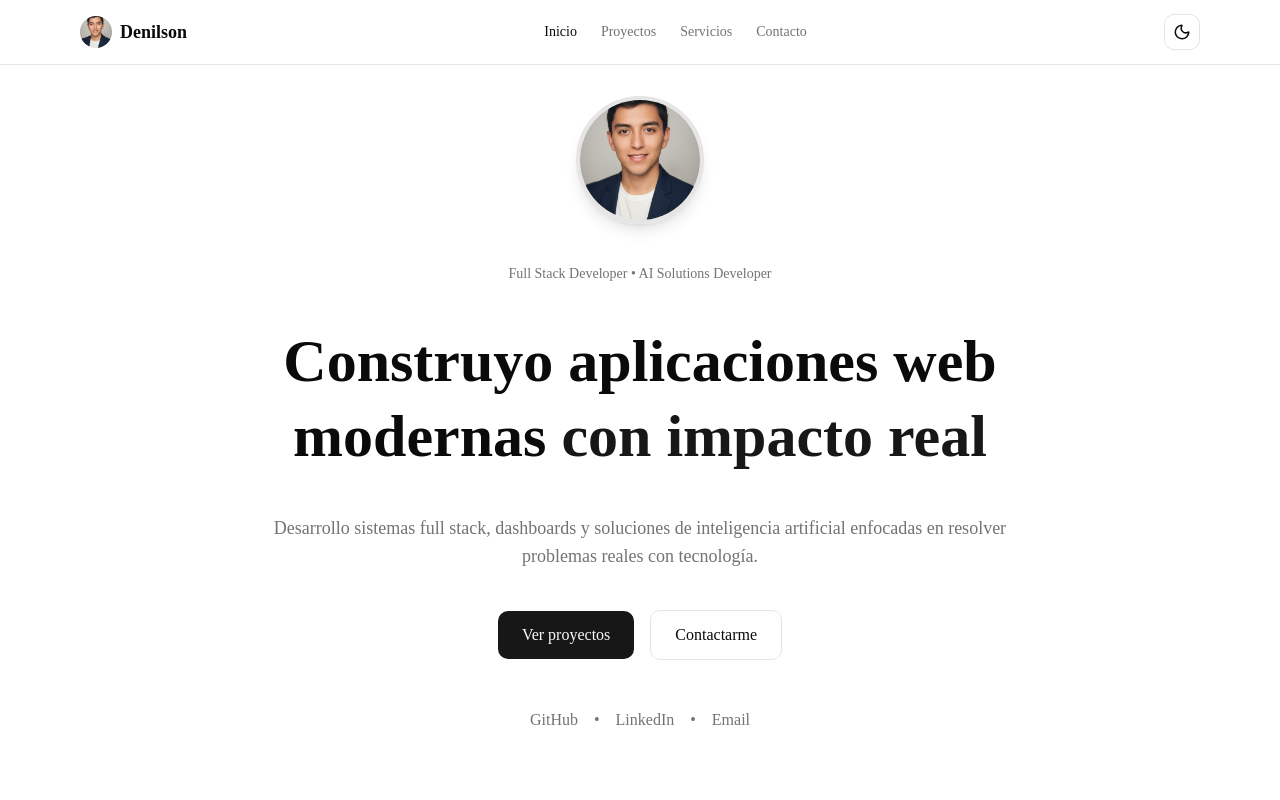
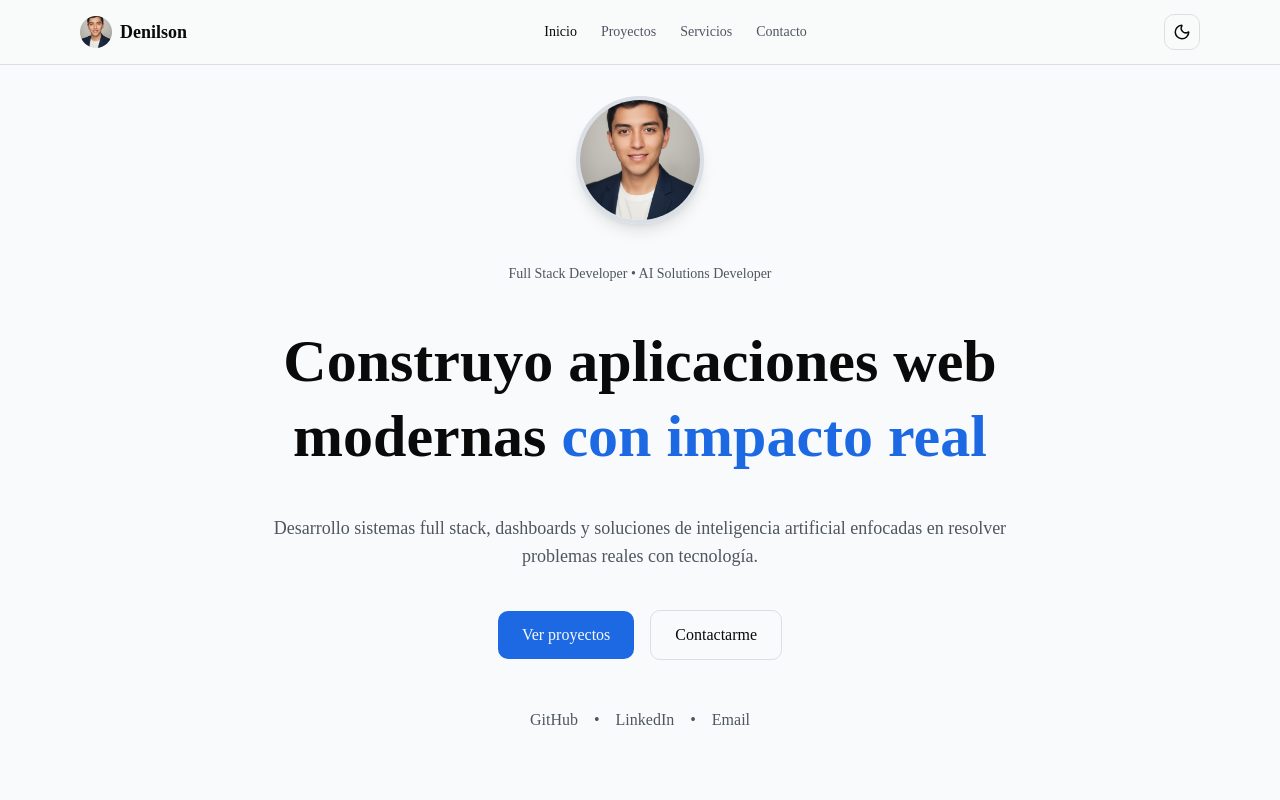
Before and after one commit to trevolcanm10/denilson-portfolio, a Next.js app: page / in a window 1280 px wide. Shown: the top 800 px of the page. Built offline with nearby package versions, Linux system fonts and the light colour scheme.

Commit message:
Mejoras en el home

```diff
--- a/app/globals.css
+++ b/app/globals.css
@@ -49,72 +49,72 @@
 }
 
 :root {
-  --background: oklch(1 0 0);
+  --background: oklch(0.985 0.002 260);
   --foreground: oklch(0.145 0 0);
   --card: oklch(1 0 0);
   --card-foreground: oklch(0.145 0 0);
   --popover: oklch(1 0 0);
   --popover-foreground: oklch(0.145 0 0);
-  --primary: oklch(0.205 0 0);
+  --primary: oklch(0.55 0.2 260);
   --primary-foreground: oklch(0.985 0 0);
-  --secondary: oklch(0.97 0 0);
+  --secondary: oklch(0.96 0.01 260);
   --secondary-foreground: oklch(0.205 0 0);
-  --muted: oklch(0.97 0 0);
-  --muted-foreground: oklch(0.556 0 0);
-  --accent: oklch(0.97 0 0);
+  --muted: oklch(0.96 0.005 260);
+  --muted-foreground: oklch(0.45 0.02 260);
+  --accent: oklch(0.96 0.01 260);
   --accent-foreground: oklch(0.205 0 0);
   --destructive: oklch(0.577 0.245 27.325);
-  --border: oklch(0.922 0 0);
-  --input: oklch(0.922 0 0);
-  --ring: oklch(0.708 0 0);
-  --chart-1: oklch(0.87 0 0);
-  --chart-2: oklch(0.556 0 0);
-  --chart-3: oklch(0.439 0 0);
-  --chart-4: oklch(0.371 0 0);
-  --chart-5: oklch(0.269 0 0);
+  --border: oklch(0.90 0.01 260);
+  --input: oklch(0.90 0.01 260);
+  --ring: oklch(0.55 0.2 260);
+  --chart-1: oklch(0.55 0.2 260);
+  --chart-2: oklch(0.65 0.15 260);
+  --chart-3: oklch(0.75 0.1 260);
+  --chart-4: oklch(0.85 0.05 260);
+  --chart-5: oklch(0.90 0.02 260);
   --radius: 0.625rem;
-  --sidebar: oklch(0.985 0 0);
+  --sidebar: oklch(0.985 0.002 260);
   --sidebar-foreground: oklch(0.145 0 0);
-  --sidebar-primary: oklch(0.205 0 0);
+  --sidebar-primary: oklch(0.55 0.2 260);
   --sidebar-primary-foreground: oklch(0.985 0 0);
-  --sidebar-accent: oklch(0.97 0 0);
+  --sidebar-accent: oklch(0.96 0.01 260);
   --sidebar-accent-foreground: oklch(0.205 0 0);
-  --sidebar-border: oklch(0.922 0 0);
-  --sidebar-ring: oklch(0.708 0 0);
+  --sidebar-border: oklch(0.90 0.01 260);
+  --sidebar-ring: oklch(0.55 0.2 260);
 }
 
 .dark {
-  --background: oklch(0.145 0 0);
+  --background: oklch(0.145 0.005 260);
   --foreground: oklch(0.985 0 0);
-  --card: oklch(0.205 0 0);
+  --card: oklch(0.18 0.005 260);
   --card-foreground: oklch(0.985 0 0);
-  --popover: oklch(0.205 0 0);
+  --popover: oklch(0.18 0.005 260);
   --popover-foreground: oklch(0.985 0 0);
-  --primary: oklch(0.922 0 0);
-  --primary-foreground: oklch(0.205 0 0);
-  --secondary: oklch(0.269 0 0);
+  --primary: oklch(0.65 0.2 260);
+  --primary-foreground: oklch(0.145 0 0);
+  --secondary: oklch(0.22 0.01 260);
   --secondary-foreground: oklch(0.985 0 0);
-  --muted: oklch(0.269 0 0);
-  --muted-foreground: oklch(0.708 0 0);
-  --accent: oklch(0.269 0 0);
+  --muted: oklch(0.22 0.005 260);
+  --muted-foreground: oklch(0.65 0.02 260);
+  --accent: oklch(0.22 0.01 260);
   --accent-foreground: oklch(0.985 0 0);
   --destructive: oklch(0.704 0.191 22.216);
-  --border: oklch(1 0 0 / 10%);
-  --input: oklch(1 0 0 / 15%);
-  --ring: oklch(0.556 0 0);
-  --chart-1: oklch(0.87 0 0);
-  --chart-2: oklch(0.556 0 0);
-  --chart-3: oklch(0.439 0 0);
-  --chart-4: oklch(0.371 0 0);
-  --chart-5: oklch(0.269 0 0);
-  --sidebar: oklch(0.205 0 0);
+  --border: oklch(0.28 0.01 260);
+  --input: oklch(0.28 0.01 260);
+  --ring: oklch(0.65 0.2 260);
+  --chart-1: oklch(0.65 0.2 260);
+  --chart-2: oklch(0.55 0.15 260);
+  --chart-3: oklch(0.45 0.1 260);
+  --chart-4: oklch(0.35 0.05 260);
+  --chart-5: oklch(0.25 0.02 260);
+  --sidebar: oklch(0.16 0.005 260);
   --sidebar-foreground: oklch(0.985 0 0);
-  --sidebar-primary: oklch(0.488 0.243 264.376);
+  --sidebar-primary: oklch(0.65 0.2 260);
   --sidebar-primary-foreground: oklch(0.985 0 0);
-  --sidebar-accent: oklch(0.269 0 0);
+  --sidebar-accent: oklch(0.22 0.01 260);
   --sidebar-accent-foreground: oklch(0.985 0 0);
-  --sidebar-border: oklch(1 0 0 / 10%);
-  --sidebar-ring: oklch(0.556 0 0);
+  --sidebar-border: oklch(0.28 0.01 260);
+  --sidebar-ring: oklch(0.65 0.2 260);
 }
 
 @layer base {
```
